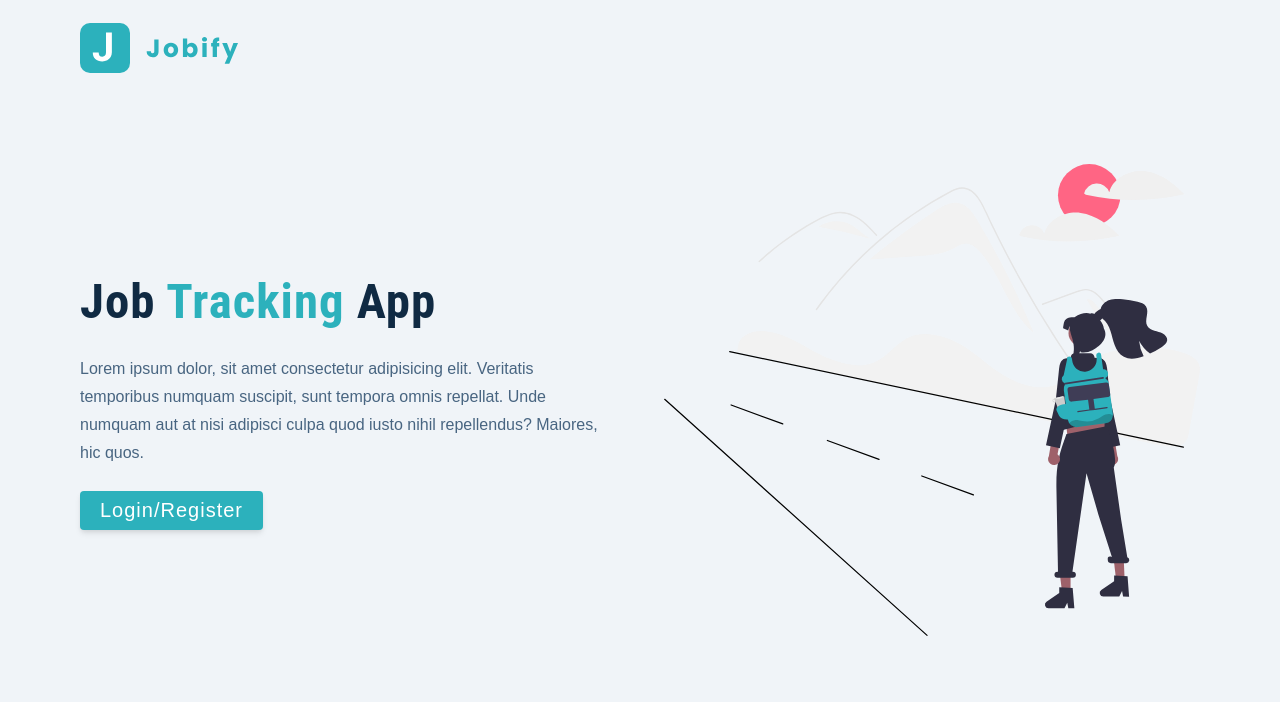
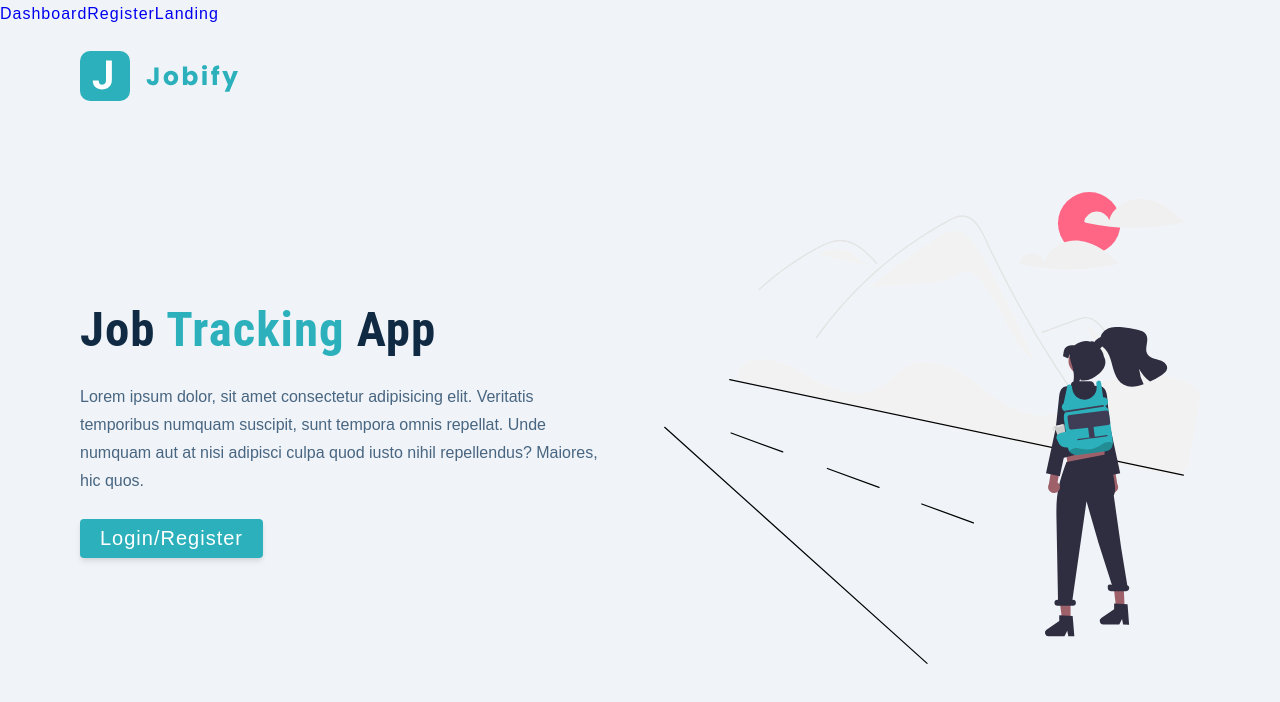
Before and after one commit to Ayrow/Jobify, a React (Create React App) app in the folder client/: page /landing in a window 1280 px wide. Shown: the top 702 px of the page. Built offline with nearby package versions, Linux system fonts and the light colour scheme.

Commit message:
set up react router dom

```diff
--- a/client/package.json
+++ b/client/package.json
@@ -9,6 +9,7 @@
     "normalize.css": "^8.0.1",
     "react": "^18.2.0",
     "react-dom": "^18.2.0",
+    "react-router-dom": "^6.3.0",
     "react-scripts": "5.0.1",
     "styled-components": "^5.3.5",
     "web-vitals": "^2.1.4"
--- a/client/src/App.js
+++ b/client/src/App.js
@@ -1,10 +1,21 @@
 import Landing from './pages/Landing';
+import { BrowserRouter, Routes, Route, Link } from 'react-router-dom';
 
 function App() {
   return (
-    <div>
-      <Landing />
-    </div>
+    <BrowserRouter>
+      <nav>
+        <Link to='/'>Dashboard</Link>
+        <Link to='/register'>Register</Link>
+        <Link to='/landing'>Landing</Link>
+      </nav>
+      <Routes>
+        <Route path='/' element={<div>Dashboard</div>} />
+        <Route path='/register' element={<div>Register</div>} />
+        <Route path='/landing' element={<Landing />} />
+        <Route path='*' element={<div>Error page</div>} />
+      </Routes>
+    </BrowserRouter>
   );
 }
 export default App;
--- /dev/null
+++ b/client/src/components/Logo.js
@@ -0,0 +1,6 @@
+import logo from '../assets/images/logo.svg';
+
+const Logo = () => {
+  return <img src={logo} alt='jobify' className='logo' />;
+};
+export default Logo;
--- /dev/null
+++ b/client/src/components/index.js
@@ -0,0 +1,3 @@
+import Logo from './Logo';
+
+export { Logo };
--- a/client/src/pages/Landing.js
+++ b/client/src/pages/Landing.js
@@ -1,12 +1,13 @@
-import logo from '../assets/images/logo.svg';
 import main from '../assets/images/main.svg';
 import Wrapper from '../assets/wrappers/LandingPage';
+import { Logo } from '../components';
+import { Link } from 'react-router-dom';
 
 const Landing = () => {
   return (
     <Wrapper>
       <nav>
-        <img src={logo} alt='jobify' className='logo' />
+        <Logo />
       </nav>
       <div className='container page'>
         <div className='info'>
@@ -19,7 +20,9 @@
             numquam aut at nisi adipisci culpa quod iusto nihil repellendus?
             Maiores, hic quos.{' '}
           </p>
-          <button className='btn btn-hero'>Login/Register</button>
+          <Link to='/register' className='btn btn-hero'>
+            Login/Register
+          </Link>
         </div>
         <img src={main} alt='job hunt' className='img main-img' />
       </div>
```
Also changed, not shown: 1 other file (tests, documents, lock files or other folders).
